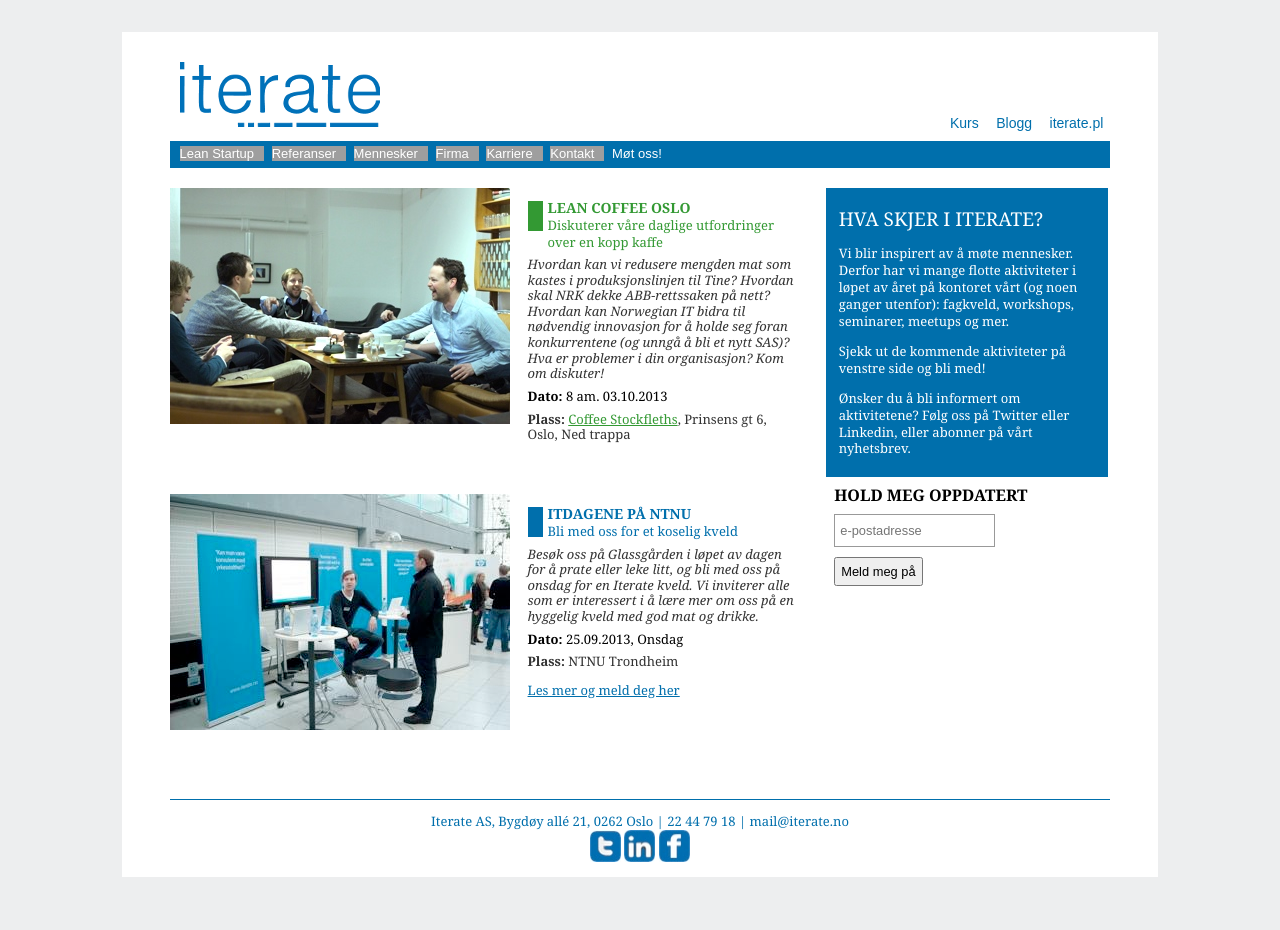
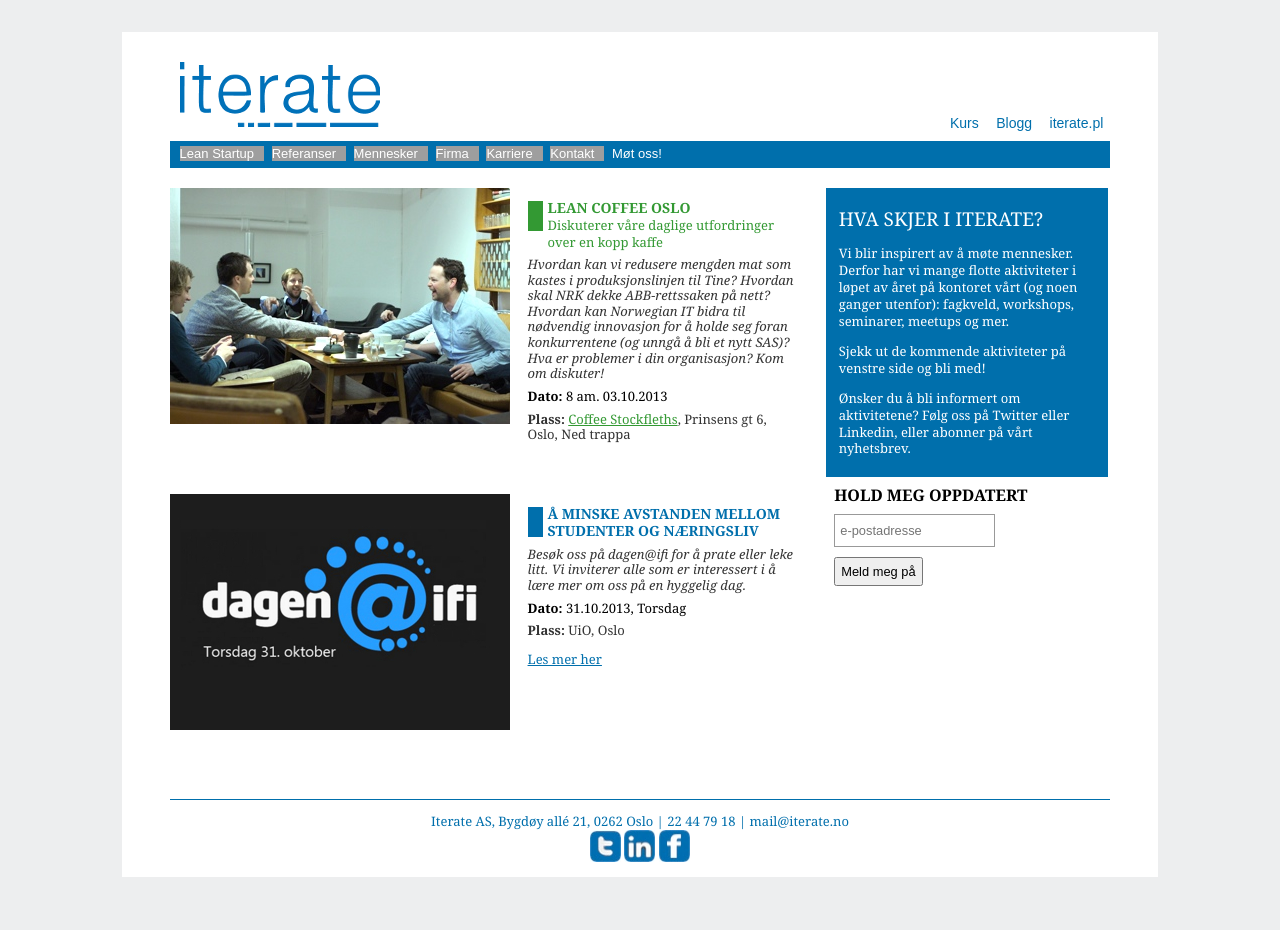
Before and after one commit to therese1g1/iterate.github.com, a Jekyll site: the page built from moetoss/index.html, in a window 1280 px wide. Built offline with Jekyll 4.4.1, drawn with Linux system fonts in a browser that asks for light colours; grey boxes are pictures that could not be loaded.

```diff
--- a/moetoss/index.html
+++ b/moetoss/index.html
@@ -42,19 +42,19 @@ title: Iterate
         <div class="articles">
             <article class="preview">
                 <div class="preview-image">
-                    <img src="/static/images/itdagene.jpg" alt="itdagene">
+                    <img src="/static/images/dagenatifi.jpg" alt="dageanatifi">
                 </div>
                 <div class="preview-text">
                     <div class="pitch fag">
                         <div class="marker"></div>
-                        <h2>ITDAGENE PÅ NTNU</h2>
-                        <div class="sub-headline">Bli med oss for et koselig kveld</div>
+                        <h2>Å minske avstanden mellom studenter og næringsliv</h2>
+                        <div class="sub-headline"></div>
 
-                        <p>Besøk oss på Glassgården i løpet av dagen for å prate eller leke litt, og bli med oss på onsdag for en Iterate kveld. Vi inviterer alle som er interessert i å lære mer om oss på en hyggelig kveld med god mat og drikke.</p>
+                        <p>Besøk oss på dagen@ifi for å prate eller leke litt. Vi inviterer alle som er interessert i å lære mer om oss på en hyggelig dag.</p>
 
-                        <em>Dato:</em> 25.09.2013, Onsdag
-                        <p class="ex"><em>Plass:</em> NTNU Trondheim </p>
-                        <p class="ex"><a class="ex" href="http://info.iterate.no/rekrutteringskveld2013/">Les mer og meld deg her</a></p>
+                        <em>Dato:</em> 31.10.2013, Torsdag
+                        <p class="ex"><em>Plass:</em> UiO, Oslo </p>
+                        <p class="ex"><a class="ex" href="http://dagen.at.ifi.uio.no/">Les mer her</a></p>
                     </div>
                 </div>
             </article>
```
Also changed, not shown: mennesker/index.html (+14 -1 lines), static/images/dagenatifi.jpg (added), static/images/mennesker/fredrikv.jpg (added), static/images/mennesker/yg.jpg (added).
